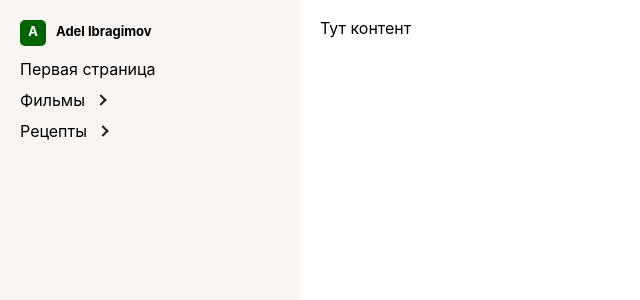
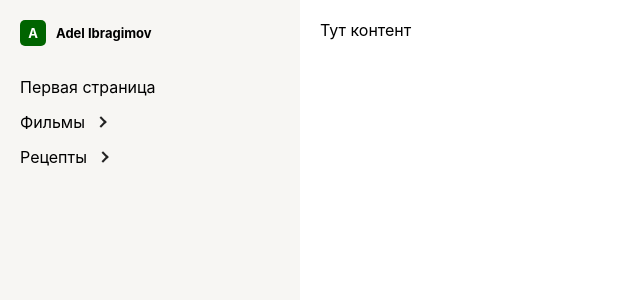
Before and after one commit to DmitryAlexandrovv/notion, a React (Create React App) app: page / in a window 1280 px wide. Shown: the top 300 px of the page, without its empty margins (0-640 px from the left). Built offline with nearby package versions, Linux system fonts and the light colour scheme.

Commit message:
reset-css | удалил reset-css

```diff
--- a/package.json
+++ b/package.json
@@ -16,7 +16,6 @@
         "react": "^17.0.2",
         "react-dom": "^17.0.2",
         "react-scripts": "4.0.3",
-        "reset-css": "^5.0.1",
         "web-vitals": "^1.0.1"
     },
     "devDependencies": {
--- a/src/index.css
+++ b/src/index.css
@@ -1,5 +1,3 @@
-@import "~reset-css";
-
 :root {
     --sidebar-background: rgb(247, 246, 243);
     --white: #FFFFFF;
```
Also changed, not shown: 1 other file (tests, documents, lock files or other folders).
